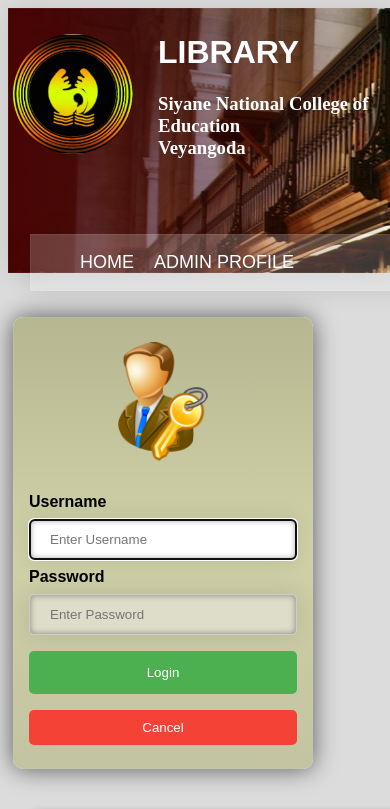
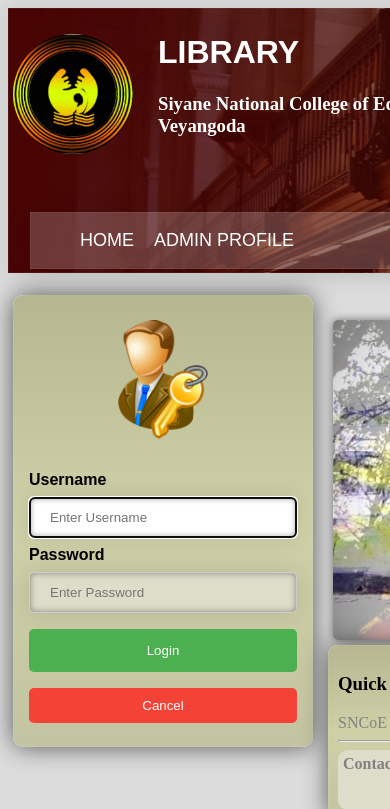
Before and after one commit to rpldesh/Library-Management-System, a PHP site: page /mainpage.html in a window 390 px wide; the page is wider, and only the part inside the window is pictured. Shown: the top 809 px of that part. Run offline with PHP 8.4, Linux system fonts and the light colour scheme.

Commit message:
set the size of mainpage

```diff
--- a/mainpage.css
+++ b/mainpage.css
@@ -1,4 +1,4 @@
-body{ width:100%; background-color:#DCDCDC}
+body{ width: 100%; background-color:#DCDCDC}
 div.logo_name{float left;color:white;}
 
 
@@ -106,3 +106,11 @@ color:grey;}
 i.TPnumber{color:grey;}
 p.hidden{visibility:hidden;}
 div.stretch:hover{ color:black;height:250px;background-color:rgba(222,221,202,1);}
+
+
+
+@media screen and (max-width: 1100px){
+    body{width: 1100px}
+    nav{
+        width:93vw;;
+    }
--- a/mainpage.html
+++ b/mainpage.html
@@ -18,7 +18,7 @@
 	<article class="backgroundimage">
 	<div class="bgimage">
 	<nav>
-		<ul>
+		<ul class="navbar">
 			<li><a href="#">HOME</a></li>
 			<li><a href="#">ADMIN PROFILE</a></li>
 			<li class="logout"><a href="#">LOGOUT</a></li>
```
